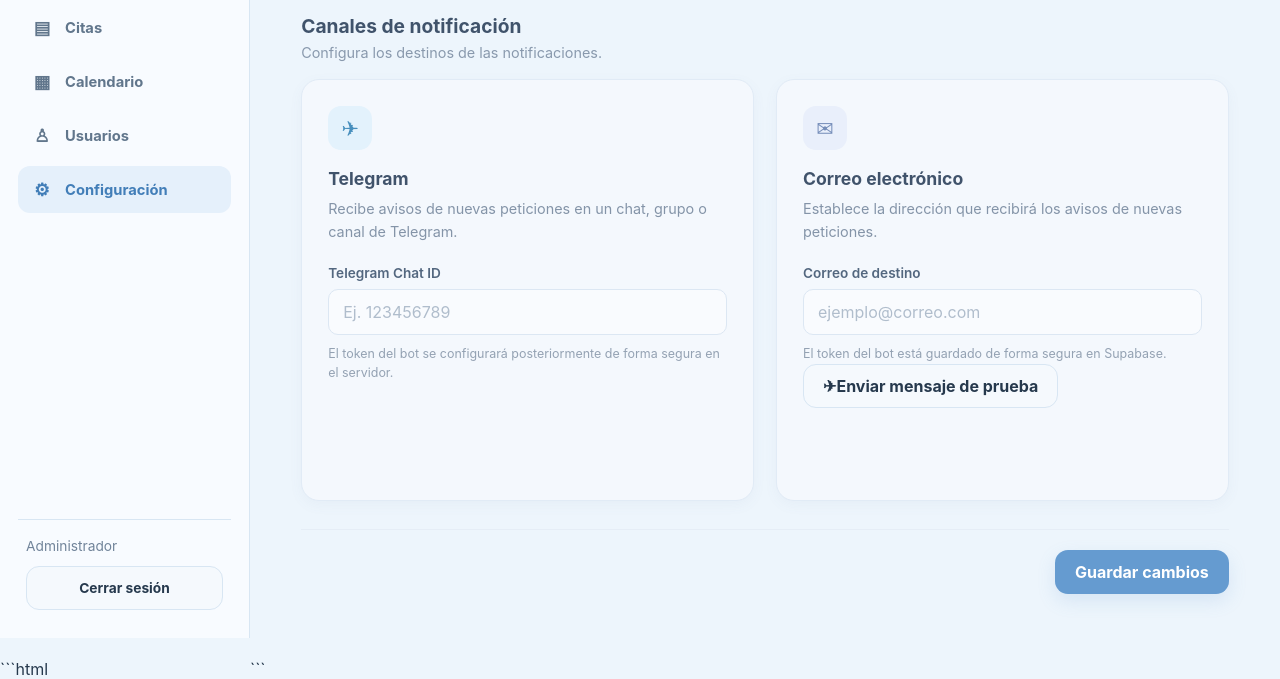
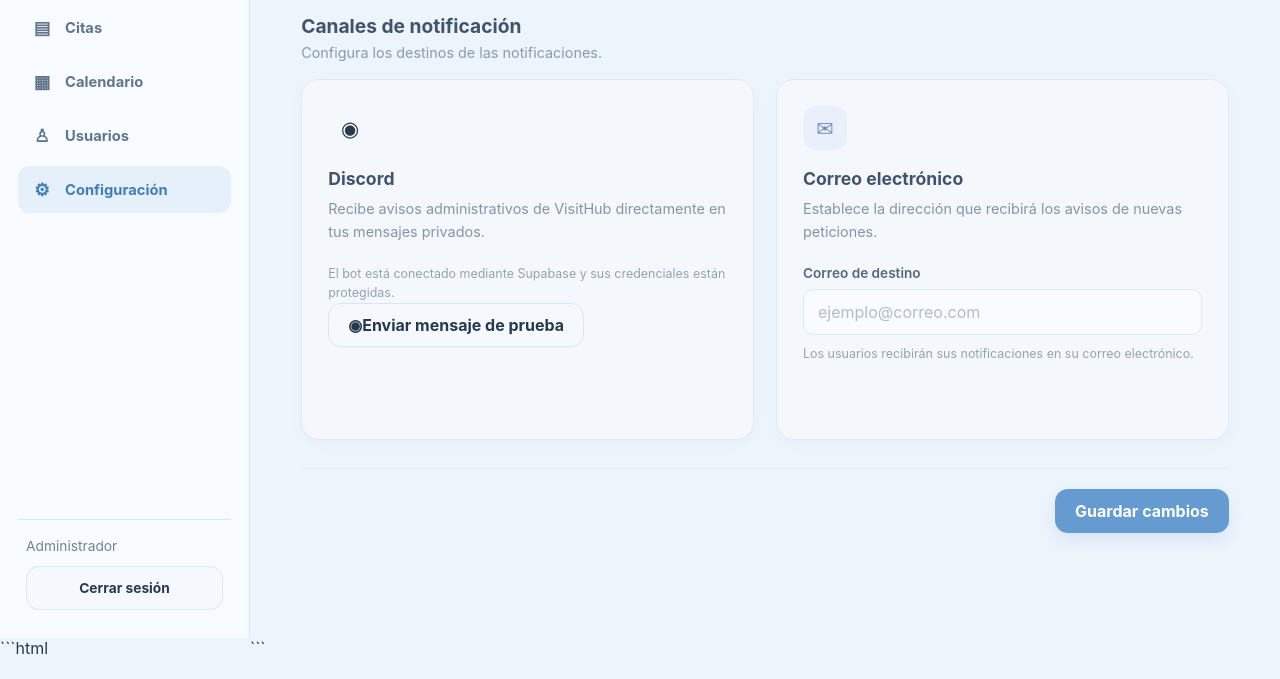
Before and after one commit to BlueMoondDev/VISIT-HUB, a plain HTML site: page admin/settings.html in a window 1280 px wide. Shown: the part 162-841 px from the top of the page. After the commit the page ends 820 px from the top, so only its background shows below. Drawn offline with Linux system fonts and the light colour scheme; a script that the page names is missing.

Commit message:
actualización de telematia (ahora discord para adminsitradores)

```diff
--- a/admin/settings.html
+++ b/admin/settings.html
@@ -64,27 +64,32 @@
 
             <div class="settings-grid">
 
+
 <article class="settings-card">
-                    <div class="settings-card-icon telegram-icon">✈</div>
+    <div class="settings-card-icon discord-icon">◉</div>
 
-                    <h3>Telegram</h3>
+    <h3>Discord</h3>
     <p>
-                        Recibe avisos de nuevas peticiones en un chat,
-                        grupo o canal de Telegram.
+        Recibe avisos administrativos de VisitHub
+        directamente en tus mensajes privados.
     </p>
 
-                    <label for="telegram-chat-id">Telegram Chat ID</label>
-                    <input
-                        type="text"
-                        id="telegram-chat-id"
-                        placeholder="Ej. 123456789"
+    <small>
+        El bot está conectado mediante Supabase
+        y sus credenciales están protegidas.
+    </small>
+
+    <button
+        type="button"
+        id="test-discord"
+        class="button button-ghost discord-test-button"
     >
+        <span>◉</span> Enviar mensaje de prueba
+    </button>
 
-                    <small>
-                        El token del bot se configurará posteriormente
-                        de forma segura en el servidor.
-                    </small>
+    <p id="discord-test-message" role="status"></p>
 </article>
+
 
                 <article class="settings-card">
                     <div class="settings-card-icon email-icon">✉</div>
@@ -103,18 +108,8 @@
                     >
 
 <small>
-    El token del bot está guardado de forma segura en Supabase.
+    Los usuarios recibirán sus notificaciones en su correo electrónico.
 </small>
-
-<button
-    type="button"
-    id="test-telegram"
-    class="button button-ghost telegram-test-button"
->
-    <span>✈</span> Enviar mensaje de prueba
-</button>
-
-<p id="telegram-test-message" role="status"></p>
                 </article>
 
             </div>
```
Lines whose indentation alone changed are shown as unchanged.
